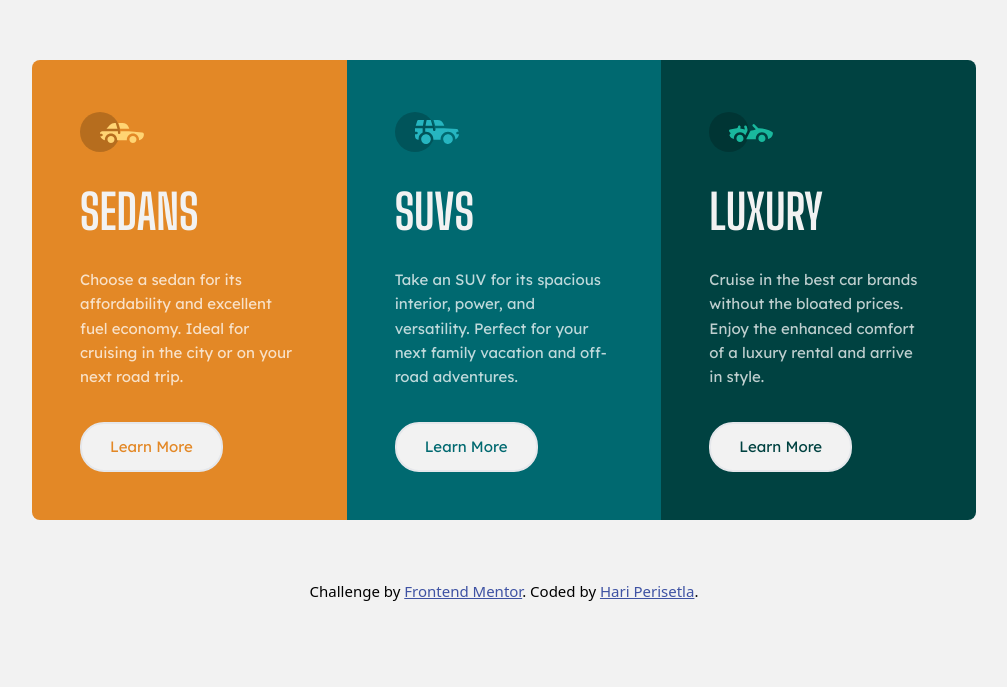
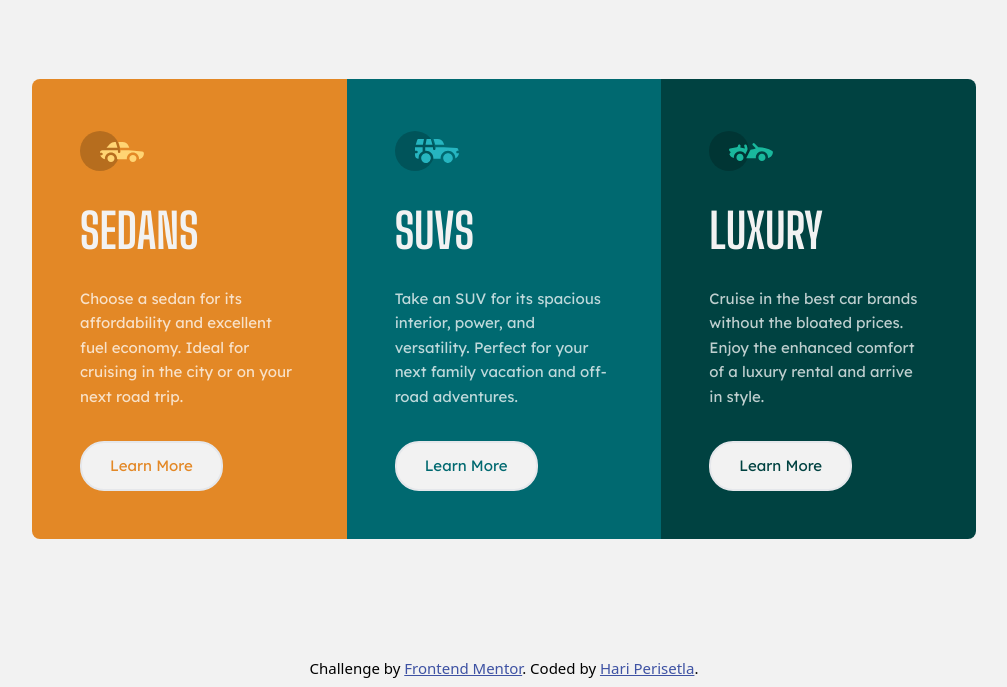
Before and after one commit to hariperisetla/three-column-preview-card-component, a Next.js app: page / in a window 1280 px wide. Shown: the part 113-800 px from the top of the page, without its empty margins (136-1143 px from the left). Built offline with nearby package versions, Linux system fonts and the light colour scheme.

Commit message:
fixed component size

```diff
--- a/pages/index.js
+++ b/pages/index.js
@@ -99,7 +99,7 @@ export default function Home() {
             </section>
           </div>
         </div>
-        <footer className="font-sm text-black flex justify-center w-full py-2 text-[15px]">
+        <footer className="font-sm text-black md:absolute bottom-0 flex justify-center w-full py-2 text-[15px]">
           <span>
             Challenge by{" "}
             <Link
```
